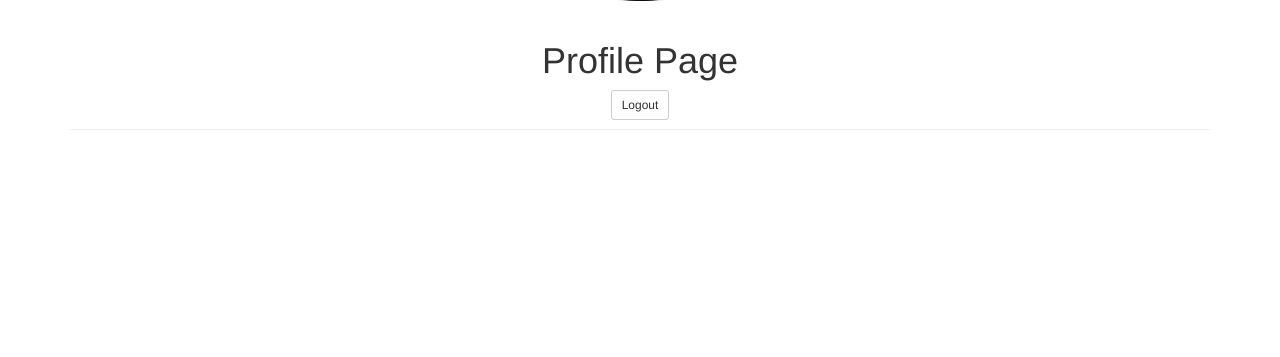
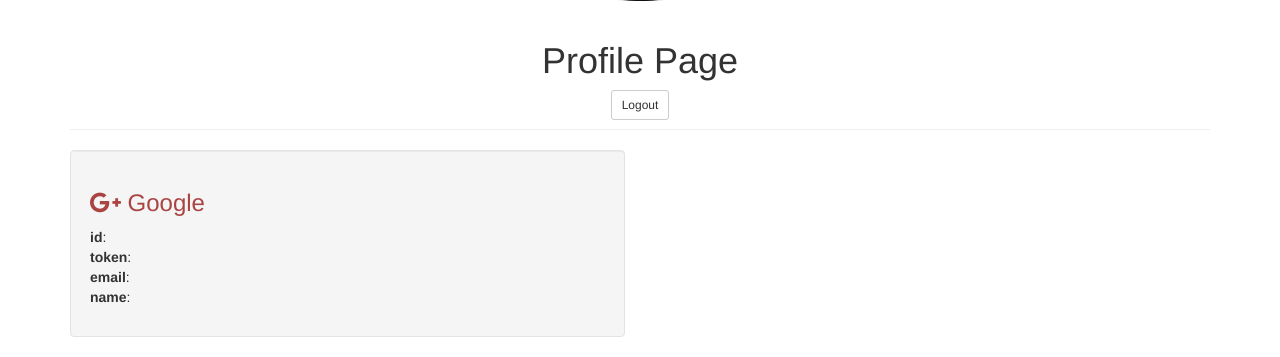
Before and after one commit to rawrool/SmartGarden, a Node server app: page /profile in a window 1280 px wide. Shown: the part 601-958 px from the top of the page. Before the commit the page ends 731 px from the top, so only its background shows below. Run offline with Node 20, Linux system fonts and the light colour scheme; the visitor is signed in with stand-in values (Sample User, id 1); some libraries are stand-ins or nearby versions.

Commit message:
added google authentication to the app

```diff
--- a/app/routes.js
+++ b/app/routes.js
@@ -15,14 +15,14 @@
     // =====================================
     // DEVELOPER GUIDE =====================
     // =====================================
-    app.get('/developer', function(req, res){
+    app.get('/developer', function (req, res) {
         res.render('developer.ejs');
     });
 
     // =====================================
     // User Manual ++++=====================
     // =====================================
-    app.get('/userMan', function(req, res){
+    app.get('/userMan', function (req, res) {
         res.render('userMan.ejs');
     });
 
@@ -84,6 +84,22 @@
         req.logout();
         res.redirect('/');
     });
+
+    // =====================================
+    // GOOGLE ROUTES =======================
+    // =====================================
+    // send to google to do the authentication
+    // profile gets us their basic information including their name
+    // email gets their emails
+    app.get('/auth/google', passport.authenticate('google', { scope: ['profile', 'email'] }));
+
+    // the callback after google has authenticated the user
+    app.get('/auth/google/callback',
+        passport.authenticate('google', {
+            successRedirect: '/profile',
+            failureRedirect: '/'
+        }));
+
 };
 
 // route middleware to make sure a user is logged in
--- a/config/database.js
+++ b/config/database.js
@@ -1,4 +1,4 @@
 // config/database.js
 module.exports = {
-    'url' : 'mongodb://127.0.0.1:27017/smartDatabase'
+    'url': 'mongodb://127.0.0.1:27017/smartDatabase'
 }
--- a/views/index.ejs
+++ b/views/index.ejs
@@ -8,7 +8,7 @@
 
 <body>
     <header>
-            <% include ./partials/header %>
+        <% include ./partials/header %>
     </header>
     <div class="container">
 
@@ -27,6 +27,8 @@
                 <span class="fa fa-user"></span> Login</a>
             <a href="/signup" class="btn btn-default">
                 <span class="fa fa-user"></span> Signup</a>
+            <a href="/auth/google" class="btn btn-danger">
+                <span class="fa fa-google-plus"></span> Google</a>
         </div>
 
     </div>
--- a/views/profile.ejs
+++ b/views/profile.ejs
@@ -45,6 +45,29 @@
 
             <%= user.local.email %>
 
+                <!-- GOOGLE INFORMATION -->
+                <div class="col-sm-6">
+                    <div class="well">
+                        <h3 class="text-danger">
+                            <span class="fa fa-google-plus"></span> Google</h3>
+
+                        <p>
+                            <strong>id</strong>:
+                            <%= user.google.id %>
+                                <br>
+                                <strong>token</strong>:
+                                <%= user.google.token %>
+                                    <br>
+                                    <strong>email</strong>:
+                                    <%= user.google.email %>
+                                        <br>
+                                        <strong>name</strong>:
+                                        <%= user.google.name %>
+                        </p>
+
+                    </div>
+                </div>
+
         </div>
 
     </div>
```
Also changed, not shown: config/passport.js (+53 -0 lines), views/partials/header.ejs (+9 -3 lines).
